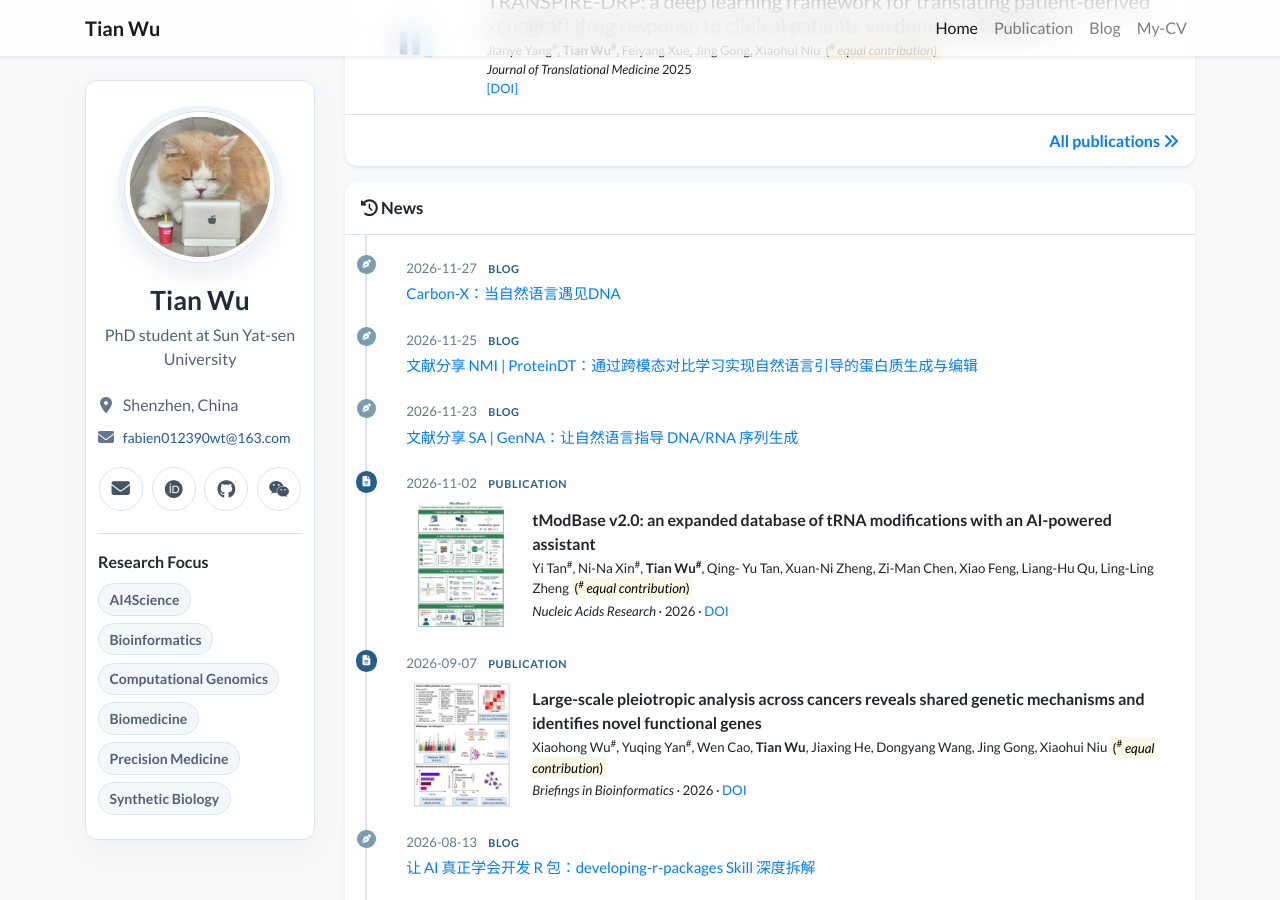
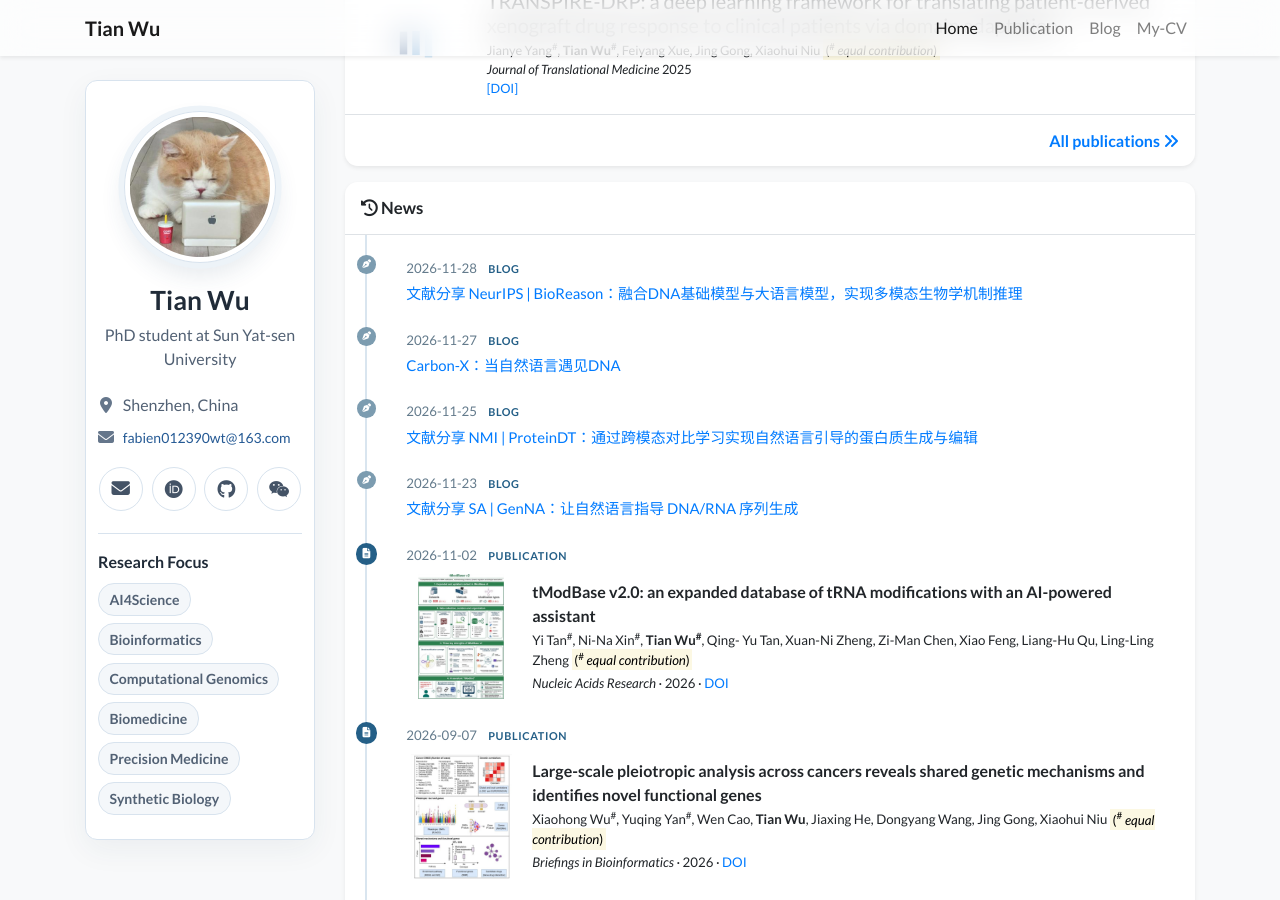
Before and after one commit to QuaSiMoDooooo/QuaSiMoDooooo.github.io, a Jekyll site: the page built from index.html, in a window 1280 px wide and 900 px high, scrolled down 691 px. Built offline with Jekyll 4.4.1, drawn with Linux system fonts in a browser that asks for light colours; nearby versions of some CDN libraries; a style sheet for code colours, icons or effects is not loaded.

Commit message:
feat(blog): add BioReason WeChat article

```diff
--- a/_data/biokernel.json
+++ b/_data/biokernel.json
@@ -1,4 +1,12 @@
 [
+  {
+    "date": "2026-11-28",
+    "title": "文献分享 NeurIPS | BioReason：融合DNA基础模型与大语言模型，实现多模态生物学机制推理",
+    "url": "https://mp.weixin.qq.com/s/NV4OOVsGhmXg6r7G0cVA-w",
+    "categories": [
+      "LLM"
+    ]
+  },
   {
     "date": "2026-11-27",
     "title": "Carbon-X：当自然语言遇见DNA",
```
